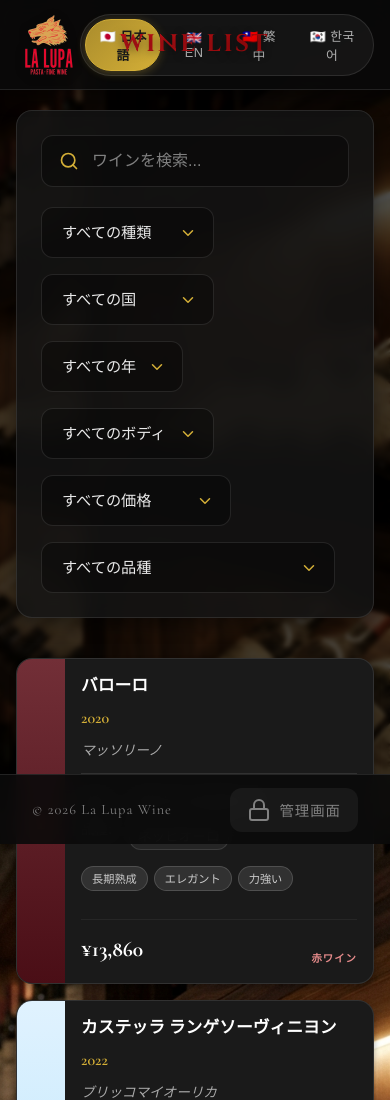
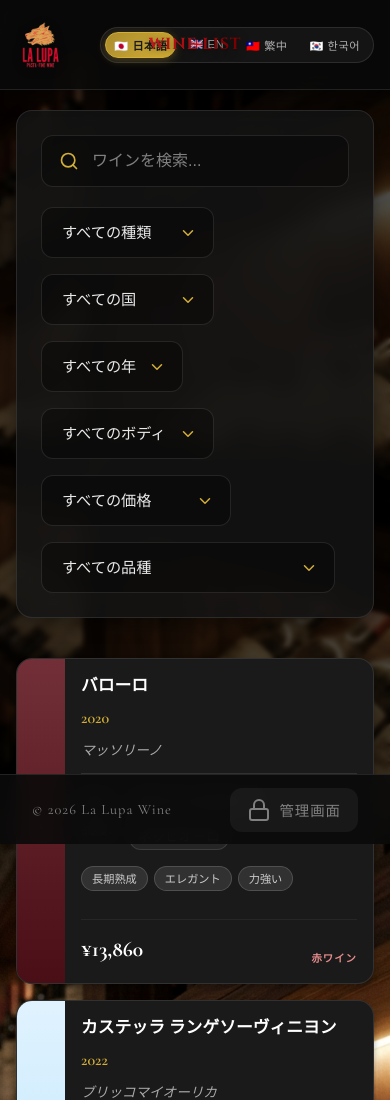
Before and after one commit to 109mototomo-a11y/lalupa_winelist, a plain HTML site: page index.html in a window 390 px wide. Shown: the top 1100 px of the page. Drawn offline with nearby package versions, Linux system fonts and the light colour scheme.

Commit message:
feat: ヘッダータイトルのスタイルを調整し、小画面デバイス向けのレスポンシブデザインを改善

```diff
--- a/styles.css
+++ b/styles.css
@@ -1305,8 +1305,10 @@ body::before {
     }
 
     .header-title {
-        font-size: 1.5rem;
+        font-size: 1.2rem;
         letter-spacing: 0.1em;
+        left: 50%;
+        width: auto;
     }
 
     .main-content {
@@ -1445,7 +1447,25 @@ body::before {
 }
 
 /* Small Mobile Devices */
-@media (max-width: 400px) {
+@media (max-width: 480px) {
+    .header-title {
+        font-size: 1.0rem;
+        letter-spacing: 0.05em;
+        top: 50%;
+        transform: translate(-50%, -50%);
+        /* Ensure it's vertically centered too */
+    }
+
+    .logo-image {
+        height: 48px;
+        /* Slightly smaller logo */
+    }
+
+    .lang-btn {
+        padding: 4px 8px;
+        font-size: 0.7rem;
+    }
+
     .wine-name {
         font-size: 1.05rem;
         /* Further reduction */
```
